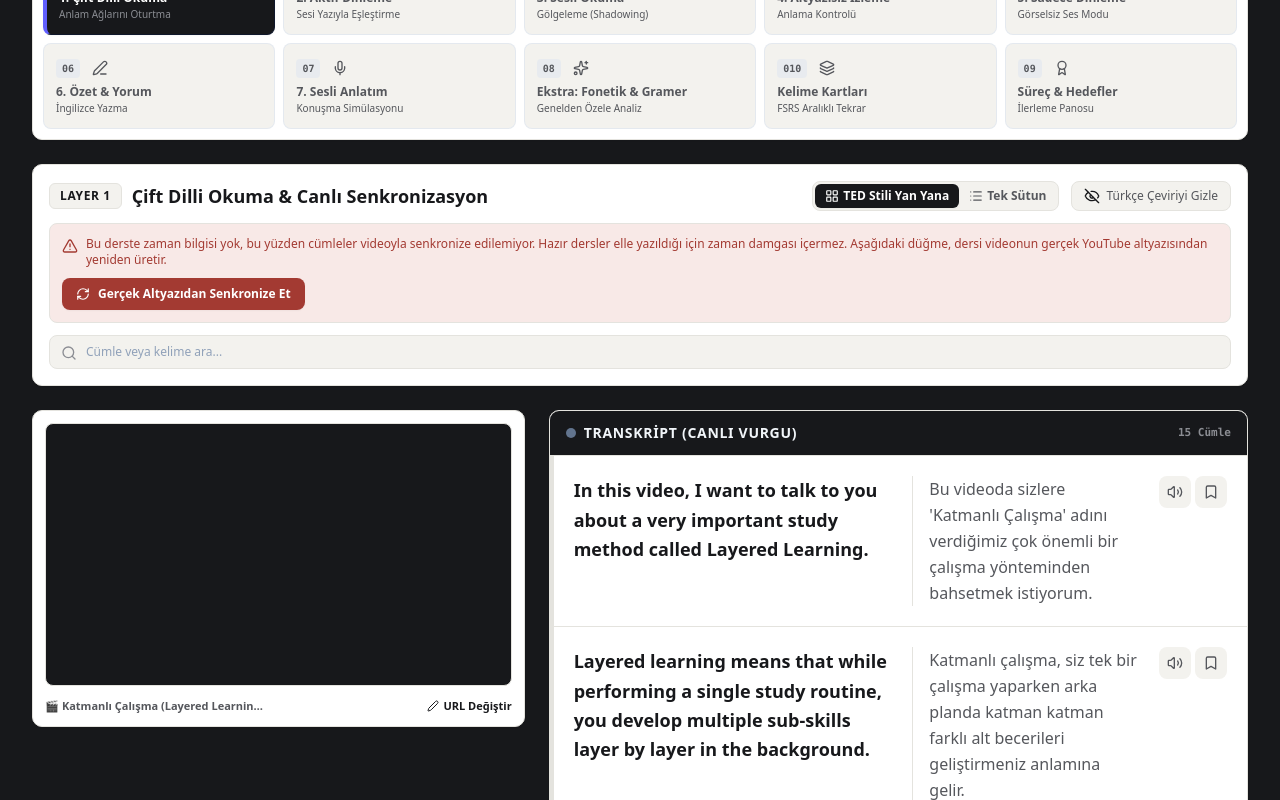
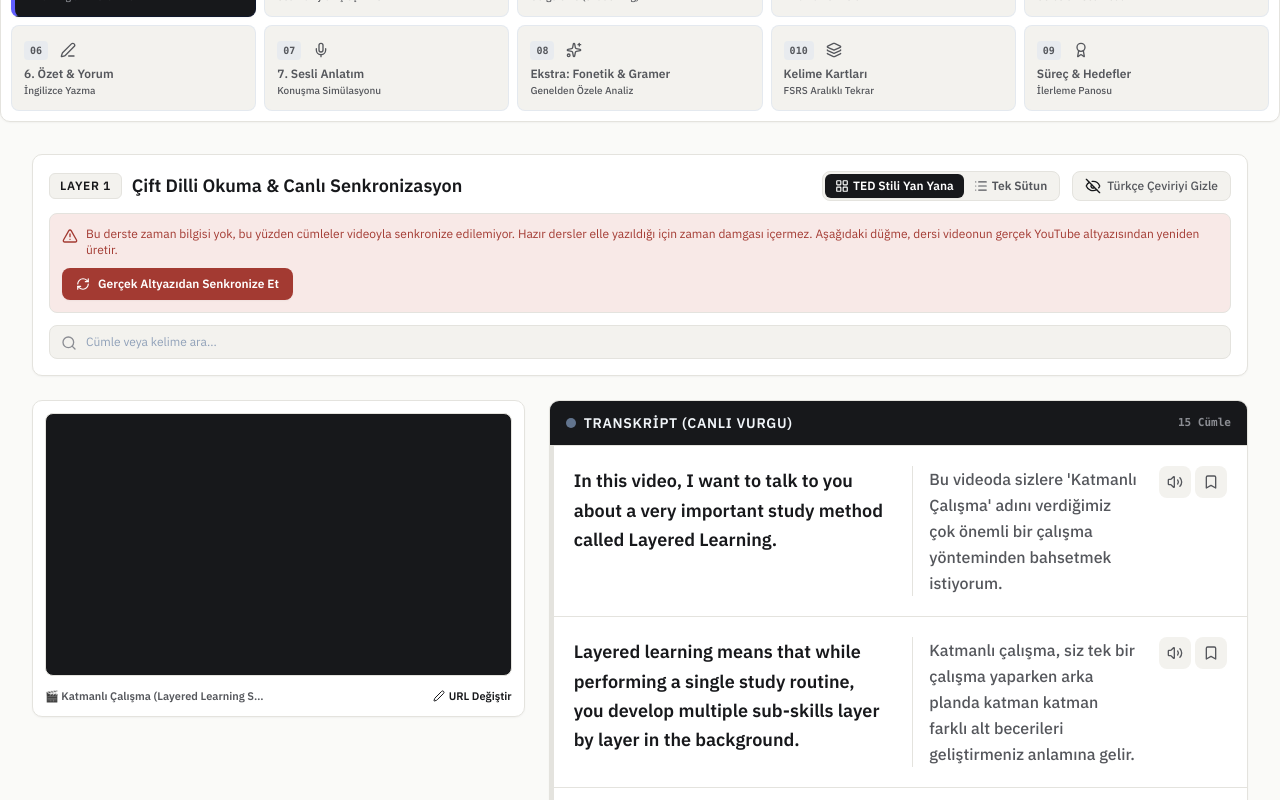
Before and after one commit to hakanonel05/Katmanl-ingilizce-V2, a React (Vite) app: page / in a window 1280 px wide. Shown: the part 440-1240 px from the top of the page. Built offline with nearby package versions, Linux system fonts and the light colour scheme.

Commit message:
Add files via upload

```diff
--- a/src/App.tsx
+++ b/src/App.tsx
@@ -501,7 +501,7 @@ async function buildLessonData(
   };
 
   return (
-    <div className="min-h-screen bg-slate-950 text-slate-100 font-sans selection:bg-amber-500 selection:text-slate-950 flex flex-col antialiased">
+    <div className="min-h-screen bg-[var(--paper)] text-[var(--ink)] flex flex-col">
       {/* Top Header */}
       <Header
         progress={displayProgress}
@@ -511,8 +511,8 @@ async function buildLessonData(
       />
 
       {/* Main Content Workspace */}
-      <main className="flex-1 max-w-[1920px] w-full mx-auto px-3 sm:px-6 lg:px-8 py-5 space-y-6">
-        {/* Lesson Selector Component */}
+      <main className="flex-1 w-full">
+        <div className="max-w-[1400px] w-full mx-auto px-4 sm:px-6 lg:px-8 pt-6 pb-5">
         <LessonSelector
           lessons={lessons}
           activeLesson={activeLesson}
@@ -525,28 +525,31 @@ async function buildLessonData(
           onEditLesson={(lesson) => setEditingLesson(lesson)}
           onRestorePresetLessons={handleRestorePresetLessons}
         />
+        </div>
 
-        {/* 7-Layer Navigation Stepper */}
         <LayerNavigation
           activeLayer={activeLayer}
           onSelectLayer={setActiveLayer}
           completedLayers={activeLesson ? activeLesson.completedLayers : []}
         />
 
-        {/* Dynamic Layer Views */}
-        <div className="min-h-[500px]">
+        <div className="min-h-[500px] max-w-[1400px] w-full mx-auto px-4 sm:px-6 lg:px-8 py-8">
           {!activeLesson && activeLayer !== 9 && activeLayer !== 10 ? (
-            <div className="bg-white border border-slate-200 rounded-2xl p-8 text-center space-y-4 shadow-sm max-w-xl mx-auto my-12">
-              <h3 className="text-base font-bold text-slate-900">Çalışacak Ders Seçilmedi</h3>
-              <p className="text-xs text-slate-600 leading-relaxed">
-                Tüm dersler silindi. Yukarıdaki &quot;Yeni YouTube Videosu / Metin Ekle&quot; butonundan kendi çalışmanızı ekleyebilir veya örnek dersleri geri yükleyebilirsiniz.
+            <div className="max-w-md mx-auto my-16 text-center space-y-4">
+              <p className="eyebrow">Başlangıç</p>
+              <h3 className="font-display text-2xl text-[var(--ink)]">
+                Bir <em className="italic font-light">ders</em> ekleyin
+              </h3>
+              <p className="text-sm text-[var(--ink-2)] leading-relaxed">
+                Yukarıdan bir YouTube linki verin; altyazı çekilip cümlelere bölünür ve
+                yedi katmanlı çalışma başlar. Dilerseniz örnek derslerle de deneyebilirsiniz.
               </p>
               <button
                 type="button"
                 onClick={handleRestorePresetLessons}
-                className="px-4 py-2 bg-indigo-600 hover:bg-indigo-700 text-white text-xs font-bold rounded-xl shadow-sm transition cursor-pointer"
+                className="h-10 px-5 rounded-[10px] border border-[var(--hairline)] text-[var(--ink)] text-xs font-medium hover:border-[var(--ink)] transition-colors cursor-pointer inline-flex items-center justify-center"
               >
-                Varsayılan Örnek Dersleri Yükle
+                Örnek dersleri yükle
               </button>
             </div>
           ) : (
```
